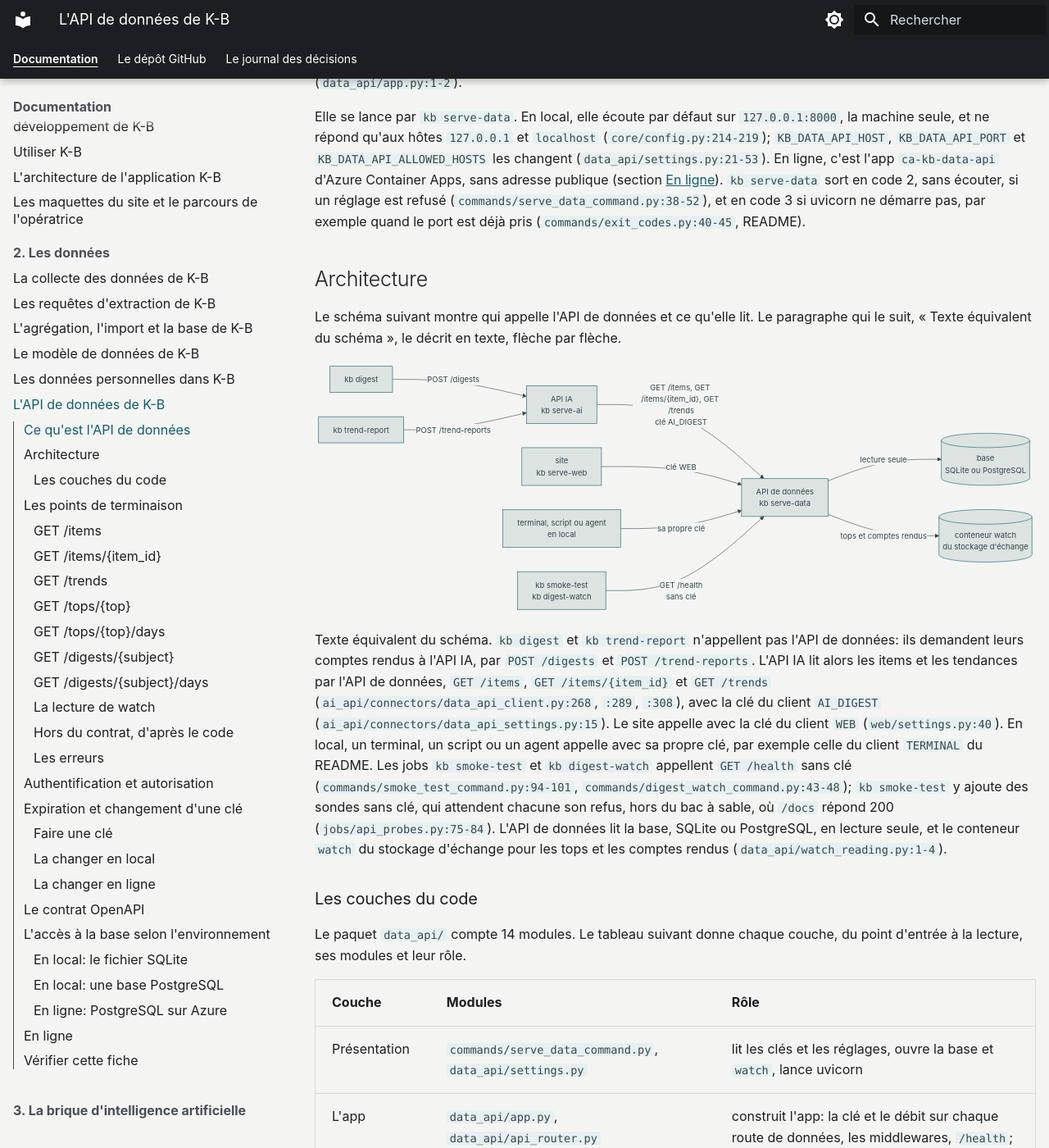
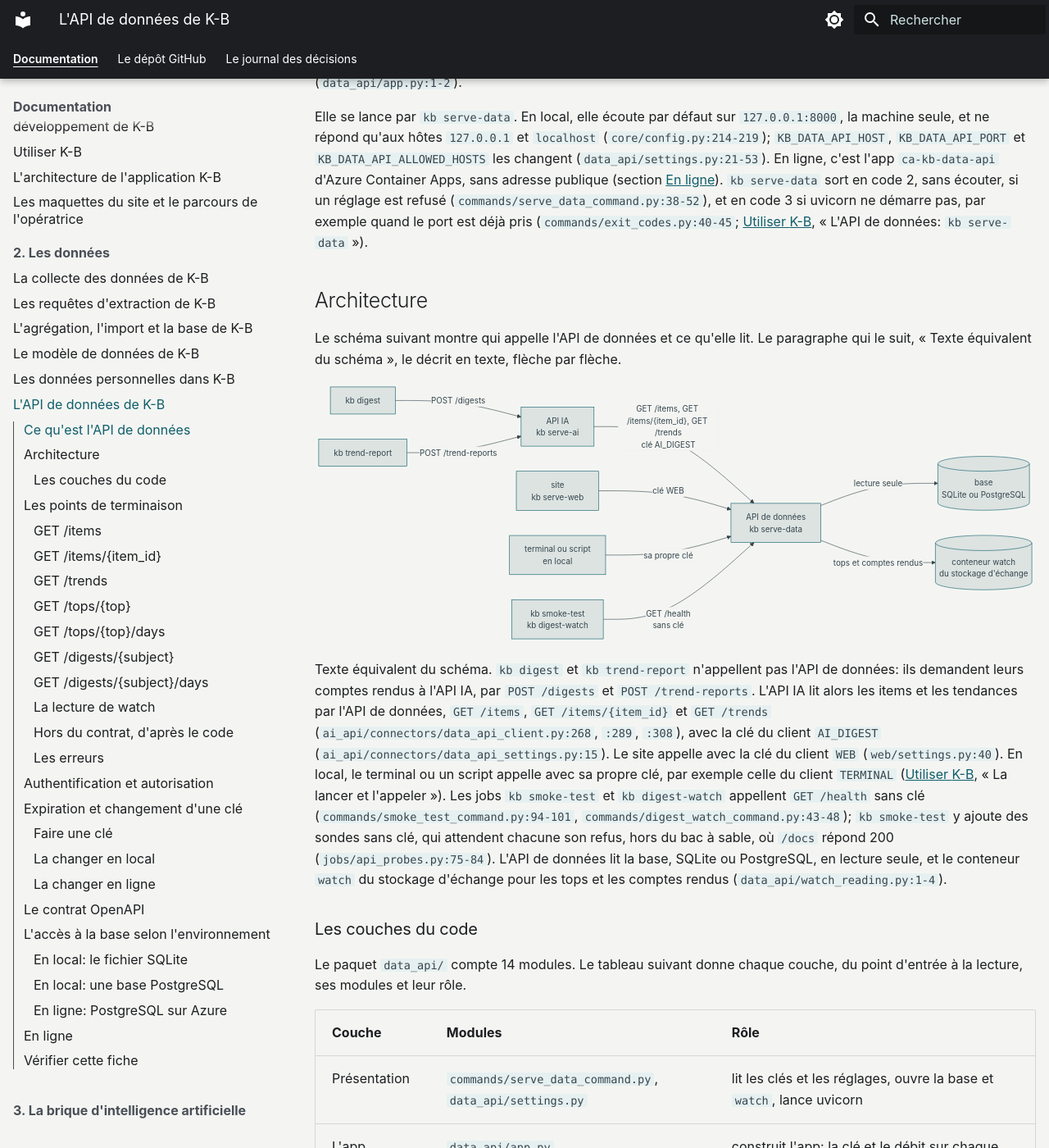
Before and after one commit to SabineLaurent/K-B, an MkDocs documentation site: the page built from documentation/api-donnees.md, in a window 1280 px wide and 1400 px high, scrolled down 1016 px. Shown: the whole window at 82% size. Built offline with MkDocs 1.6.1 and Material for MkDocs 9.7.7, drawn with Linux system fonts in a browser that asks for light colours; plug-ins that fetch from the network failed and are left out; some of the changed text lies outside the part shown.

Commit message:
docs: drop the agent from the callers of the data API in its diagram and text, and point its last four references to the README to the page Utiliser K-B (issue 684)

````diff
--- a/documentation/api-donnees.md
+++ b/documentation/api-donnees.md
@@ -45,7 +45,7 @@ répond qu'aux hôtes `127.0.0.1` et `localhost` (`core/config.py:214-219`); `KB
 `KB_DATA_API_ALLOWED_HOSTS` les changent (`data_api/settings.py:21-53`). En ligne, c'est l'app `ca-kb-data-api`
 d'Azure Container Apps, sans adresse publique (section [En ligne](#en-ligne)). `kb serve-data` sort en code 2, sans
 écouter, si un réglage est refusé (`commands/serve_data_command.py:38-52`), et en code 3 si uvicorn ne démarre pas,
-par exemple quand le port est déjà pris (`commands/exit_codes.py:40-45`, README).
+par exemple quand le port est déjà pris (`commands/exit_codes.py:40-45`; [Utiliser K-B](utilisation.md), « L'API de données: `kb serve-data` »).
 
 ## Architecture
 
@@ -55,12 +55,12 @@ Le schéma suivant montre qui appelle l'API de données et ce qu'elle lit. Le pa
 ```mermaid
 flowchart LR
     accTitle: Les appelants de l'API de données et ce qu'elle lit
-    accDescr: kb digest et kb trend-report appellent l'API IA, qui lit les items et les tendances par l'API de données avec la clé du client AI_DIGEST. Le site appelle avec la clé du client WEB. En local, un terminal, un script ou un agent appelle avec sa propre clé. Les jobs kb smoke-test et kb digest-watch appellent GET /health sans clé. L'API de données lit la base en lecture seule, et le conteneur watch du stockage d'échange pour les tops et les comptes rendus.
+    accDescr: kb digest et kb trend-report appellent l'API IA, qui lit les items et les tendances par l'API de données avec la clé du client AI_DIGEST. Le site appelle avec la clé du client WEB. En local, le terminal ou un script appelle avec sa propre clé. Les jobs kb smoke-test et kb digest-watch appellent GET /health sans clé. L'API de données lit la base en lecture seule, et le conteneur watch du stockage d'échange pour les tops et les comptes rendus.
     digest["kb digest"] -->|"POST /digests"| ai["API IA<br>kb serve-ai"]
     trend["kb trend-report"] -->|"POST /trend-reports"| ai
     ai -->|"GET /items, GET /items/{item_id}, GET /trends<br>clé AI_DIGEST"| data["API de données<br>kb serve-data"]
     web["site<br>kb serve-web"] -->|"clé WEB"| data
-    other["terminal, script ou agent<br>en local"] -->|"sa propre clé"| data
+    other["terminal ou script<br>en local"] -->|"sa propre clé"| data
     jobs["kb smoke-test<br>kb digest-watch"] -->|"GET /health<br>sans clé"| data
     data -->|"lecture seule"| base[("base<br>SQLite ou PostgreSQL")]
     data -->|"tops et comptes rendus"| watch[("conteneur watch<br>du stockage d'échange")]
@@ -71,8 +71,8 @@ comptes rendus à l'API IA, par `POST /digests` et `POST /trend-reports`. L'API
 par l'API de données, `GET /items`, `GET /items/{item_id}` et `GET /trends`
 (`ai_api/connectors/data_api_client.py:268`, `:289`, `:308`), avec la clé du client `AI_DIGEST`
 (`ai_api/connectors/data_api_settings.py:15`). Le site appelle avec la clé du client `WEB` (`web/settings.py:40`). En
-local, un terminal, un script ou un agent appelle avec sa propre clé, par exemple celle du client `TERMINAL` du
-README. Les jobs `kb smoke-test` et `kb digest-watch` appellent `GET /health` sans clé
+local, le terminal ou un script appelle avec sa propre clé, par exemple celle du client `TERMINAL`
+([Utiliser K-B](utilisation.md), « La lancer et l'appeler »). Les jobs `kb smoke-test` et `kb digest-watch` appellent `GET /health` sans clé
 (`commands/smoke_test_command.py:94-101`, `commands/digest_watch_command.py:43-48`); `kb smoke-test` y ajoute des
 sondes sans clé, qui attendent chacune son refus, hors du bac à sable, où `/docs` répond 200 (`jobs/api_probes.py:75-84`). L'API de données lit la base, SQLite
 ou PostgreSQL, en lecture seule, et le conteneur `watch` du stockage d'échange pour les tops et les comptes rendus
@@ -450,7 +450,7 @@ change ou la retire. L'OpenAPI le dit dans la description de `HTTPBearer` (`core
 
 ### Faire une clé
 
-Une clé de 43 caractères, par la commande du README:
+Une clé de 43 caractères, par cette commande:
 
 ```sh
 uv run python -c "import secrets; print(secrets.token_urlsafe(32))"
@@ -527,7 +527,8 @@ chaque environnement, la base, ses réglages, la connexion, la lecture seule et
 
 ### En local: le fichier SQLite
 
-Avec la clé d'un client dans le `.env`, les commandes du README lancent l'API, puis l'appellent:
+Avec la clé d'un client dans le `.env`, les commandes d'[Utiliser K-B](utilisation.md) lancent l'API, puis
+l'appellent:
 
 ```sh
 KB_DATA_DIR=~/.knowledge_base uv run --env-file .env kb serve-data
````
